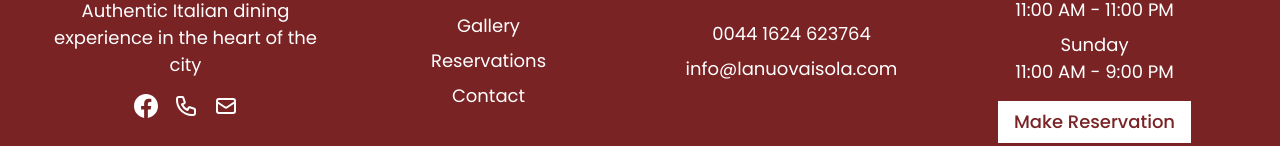
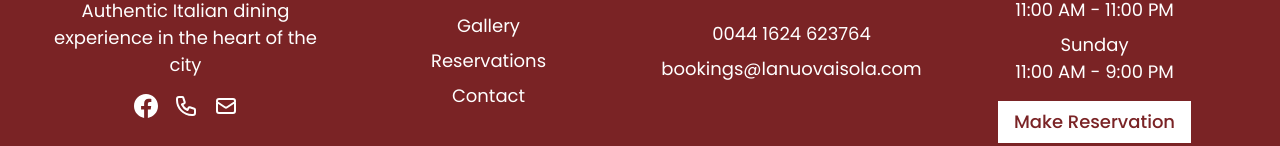
Before and after one commit to LYNKSPortal/la-nuova-isola-iom, a Next.js app: page / in a window 1280 px wide. Shown: the part 1639-1785 px from the top of the page. Built offline with nearby package versions, Linux system fonts and the light colour scheme.

Commit message:
Update email address to bookings@lanuovaisola.com in both icon and contact section

```diff
--- a/src/components/Footer.tsx
+++ b/src/components/Footer.tsx
@@ -41,7 +41,7 @@ export default function Footer() {
                   </svg>
                 </a>
                 <a
-                  href="mailto:info@lanuovaisola.im"
+                  href="mailto:bookings@lanuovaisola.com"
                   className="text-white hover:text-gray-300 transition-colors"
                   aria-label="Email La Nuova Isola restaurant"
                 >
@@ -79,8 +79,8 @@ export default function Footer() {
                 </a>
               </p>
               <p>
-                <a href="mailto:info@lanuovaisola.com" className="hover:text-gray-300 transition-colors">
-                  info@lanuovaisola.com
+                <a href="mailto:bookings@lanuovaisola.com" className="hover:text-gray-300 transition-colors">
+                  bookings@lanuovaisola.com
                 </a>
               </p>
             </address>
```
